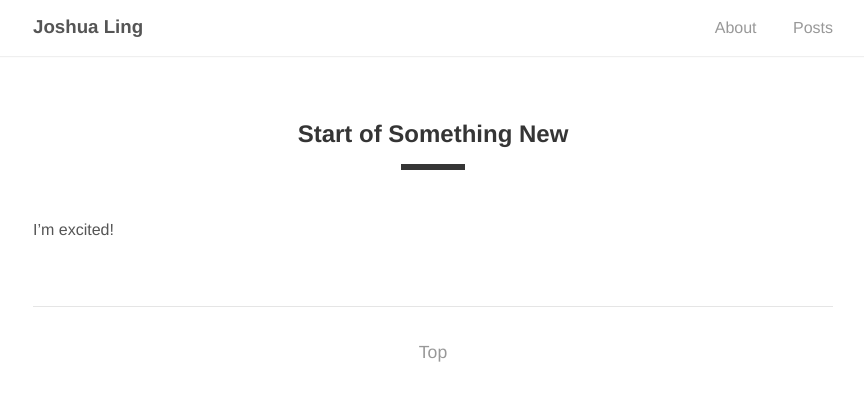
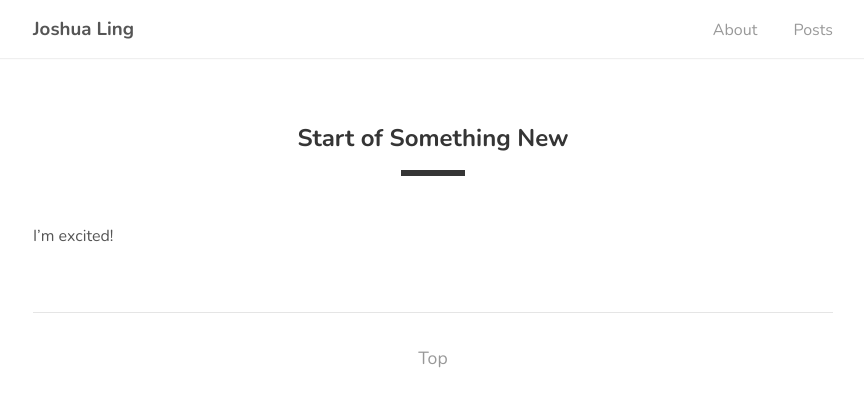
Before and after one commit to joshling1919/joshling1919.github.io, a Jekyll site: the page built from _posts/2018-11-02-something-new.md, in a window 1280 px wide. Shown: the top 407 px of the page, without its empty margins (207-1071 px from the left). Built offline with Jekyll 4.4.1, drawn with Linux system fonts in a browser that asks for light colours.

Commit message:
Fix font

```diff
--- a/_sass/tale/_variables.scss
+++ b/_sass/tale/_variables.scss
@@ -1,3 +1,4 @@
+@import url('https://fonts.googleapis.com/css?family=Nunito:400,700');
 // Colors
 $default-color: #555;
 $default-shade: #353535;
@@ -14,7 +15,7 @@
 $primary: 'Libre Baskerville', 'Times New Roman', Times, serif;
 $secondary: Palatino, 'Palatino LT STD', 'Palatino Linotype', 'Book Antiqua',
   'Georgia', serif;
-$sans-serif: 'Helvetica Neue', 'Segoe UI', Helvetica, Arial, sans-serif;
+$sans-serif: 'Nunito', sans-serif;
 $monospaced: Menlo, Monaco, monospace;
 
 @mixin box-sizing($type: border-box) {
```
Also changed, not shown: _posts/2018-11-02-something-new.md (renamed from _posts/2017-03-29-introducing-tale.md).
